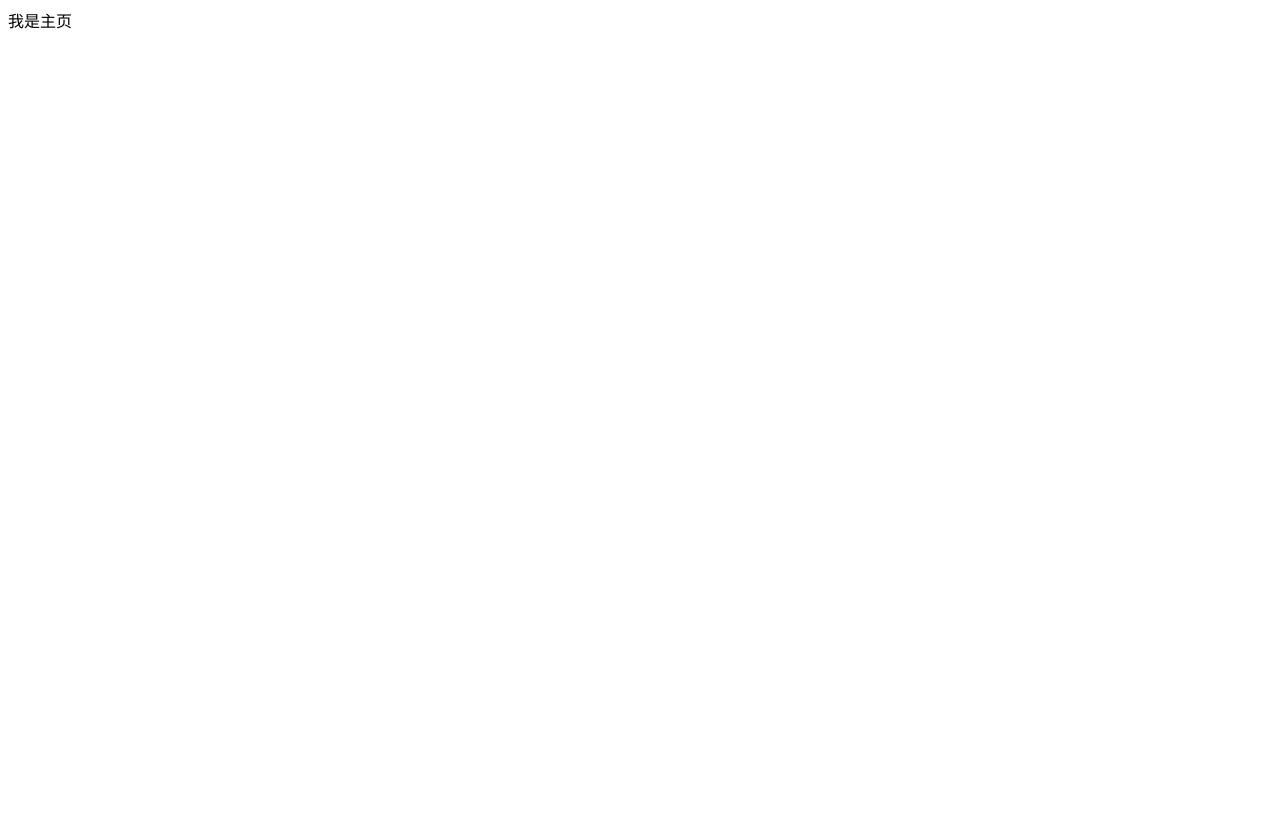
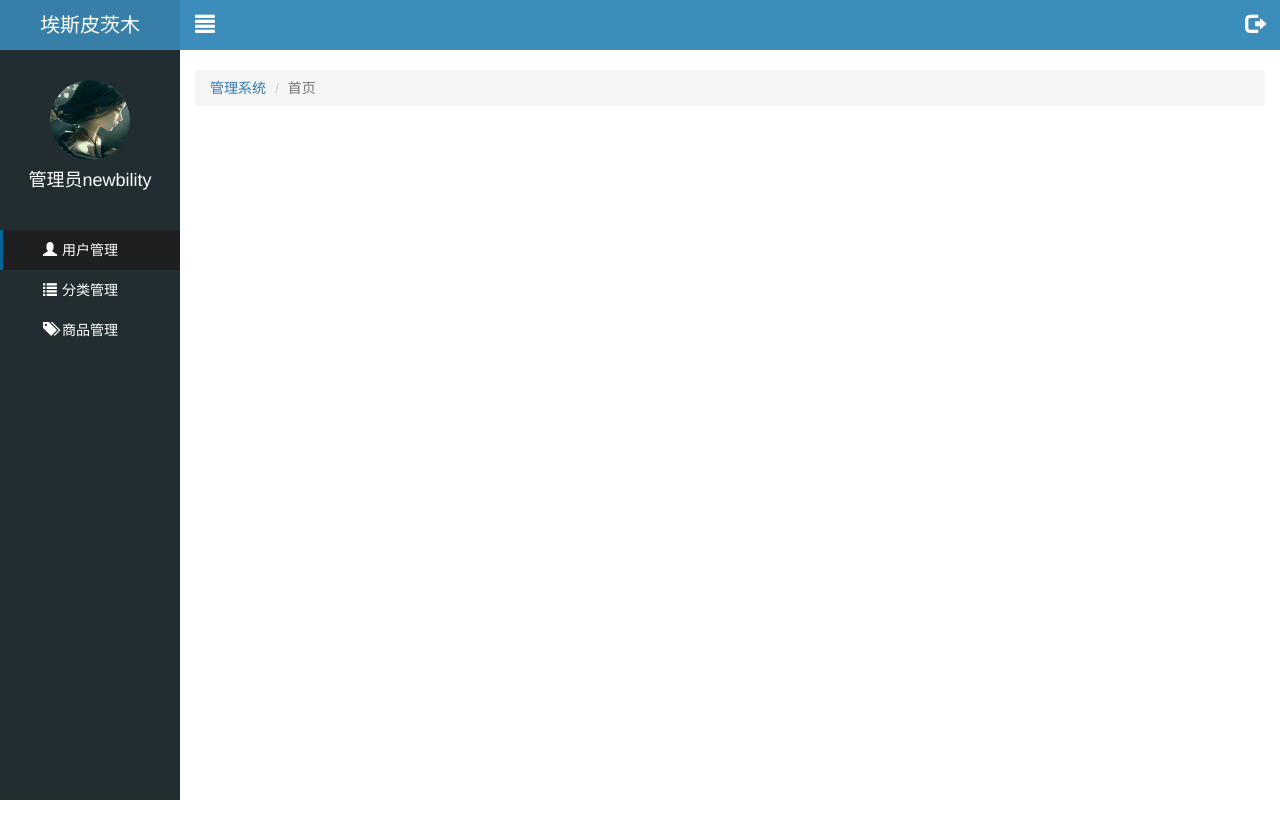
Before and after one commit to wuyouxu123/letaowyx, a plain HTML site: page index.html in a window 1280 px wide. Shown: the top 838 px of the page. Before the commit the page ends 800 px from the top, so only its background shows below. Drawn offline with Linux system fonts and the light colour scheme.

Commit message:
公共固定部分完成

```diff
--- a/css/common.css
+++ b/css/common.css
@@ -11,3 +11,133 @@
   line-height: 40px;
   font-size: 20px;
 }
+
+a:link,
+a:hover,
+a:visited,
+a:active {
+  text-decoration: none;
+}
+
+ul {
+  list-style: none;
+  margin: 0;
+  padding: 0;
+}
+
+.left-side {
+  position: fixed;
+  left: 0;
+  top: 0;
+  width: 180px;
+  height: 100%;
+  background-color: #222D32;
+  z-index: 999;
+  /* transition: left 1s; */
+}
+
+/* .left-side.hidemenu {
+  left: -180px;
+} */
+
+.left-side .brand {
+  background-color: #367FA9;
+}
+
+.brand a {
+  display: block;
+  width: 180px;
+  height: 50px;
+  line-height: 50px;
+  font-size: 20px;
+  color: #fff;
+  text-align: center;
+}
+
+.user {
+  height: 180px;
+  padding-top: 30px;
+  text-align: center;
+}
+
+.user img {
+  width: 80px;
+  height: 80px;
+  border-radius: 50%;
+  margin: 0 auto;
+  display: block;
+}
+
+.user p {
+  font-size: 18px;
+  height: 40px;
+  line-height: 40px;
+  color: #fff;
+}
+
+.left-side .nav li i {
+  margin-right: 5px;
+}
+
+.left-side .nav li a {
+  height: 40px;
+  line-height: 40px;
+  display: block;
+  border-left: 3px solid transparent;
+  padding-left: 40px;
+  color: #fff;
+}
+
+.left-side .nav li .child {
+  display: none;
+}
+
+.left-side .nav li .child a {
+  padding-left: 60px;
+}
+
+.left-side .nav li a.current {
+  background-color: #1D1F21;
+  border-left: 3px solid #069;
+}
+
+/* 右边 */
+.right-side {
+  padding-left: 180px;
+  padding-top: 50px;
+  height: 2000px;
+  /* background-color: rgb(206, 228, 171); */
+}
+
+.right-side.hidemenu {
+  padding-left: 0px;
+}
+
+.right-side .topbar {
+  position: fixed;
+  height: 50px;
+  width: 100%;
+  padding-left: 180px;
+  left: 0;
+  top: 0;
+  background-color: #3C8DBC;
+}
+
+.right-side .topbar .icon-left,
+.right-side .topbar .icon-right {
+  width: 50px;
+  height: 50px;
+  font-size: 20px;
+  text-align: center;
+  line-height: 50px;
+  color: #fff;
+}
+
+.right-side .breadcrumb {
+  margin: 20px 0;
+}
+
+.right-side .ecarts-l {
+  width: 48%;
+  height: 400px;
+}
--- a/index.html
+++ b/index.html
@@ -2,14 +2,65 @@
 <html lang="en">
 
 <head>
-  <meta charset="UTF-8">
-  <meta name="viewport" content="width=device-width, initial-scale=1.0">
-  <meta http-equiv="X-UA-Compatible" content="ie=edge">
-  <title>Document</title>
+  <meta charset="UTF-8" />
+  <meta name="viewport" content="width=device-width, user-scalable=no, initial-scale=1.0, maximum-scale=1.0, minimum-scale=1.0" />
+  <link rel="stylesheet" href="./lib/bootstrap/css/bootstrap.min.css" />
+  <link rel="stylesheet" href="./lib/bootstrap-validator/css/bootstrapValidator.css" />
+  <link rel="stylesheet" href="./lib/nprogress/nprogress.css">
+  <link rel="stylesheet" href="./css/common.css" />
+  <title>乐淘商城-首页</title>
 </head>
 
 <body>
-  我是主页
+  <!-- 左侧栏 -->
+  <div class="left-side">
+    <div class="brand"><a href="#">埃斯皮茨木</a></div>
+    <div class="user">
+      <img src="./images/tx.jpg" alt="">
+      <p>管理员newbility</p>
+    </div>
+    <div class="nav">
+      <ul>
+        <li><a class="current" href="#"><i class="glyphicon glyphicon-user"></i><span>用户管理</span></a></li>
+        <li>
+          <a href="javascript:;" id="category"><i class="glyphicon glyphicon-list"></i><span>分类管理</span></a>
+          <div class="child">
+            <a href="#">一级分类</a>
+            <a href="#">二级分类</a>
+          </div>
+        </li>
+        <li><a href="#"><i class="glyphicon glyphicon-tags"></i><span>商品管理</span></a></li>
+      </ul>
+    </div>
+  </div>
+  <!-- 左侧栏 -->
+
+  <!-- 右边内容 -->
+  <div class="right-side">
+    <div class="container-fluid">
+      <div class="topbar">
+        <a class="icon-left pull-left" href="#"><i class=" glyphicon glyphicon-align-justify"></i></a>
+        <a class="icon-right pull-right" href="#"><i class=" glyphicon glyphicon-log-out"></i></a>
+      </div>
+
+      <ol class="breadcrumb">
+        <li><a href="#">管理系统</a></li>
+        <li class="active">首页</li>
+      </ol>
+
+      <div class="content">
+        <div class="ecarts-l pull-left"></div>
+        <div class="ecarts-r pull-right"></div>
+      </div>
+    </div>
+  </div>
+
+  <script src="./lib/jquery/jquery.js"></script>
+  <script src="./lib/bootstrap/js/bootstrap.js"></script>
+  <script src="./lib/bootstrap-validator/js/bootstrapValidator.js"></script>
+  <script src="./lib/nprogress/nprogress.js"></script>
+  <script src="./js/common.js"></script>
+  <script src="./js/index.js"></script>
 </body>
 
 </html>
```
Also changed, not shown: js/index.js (added).
